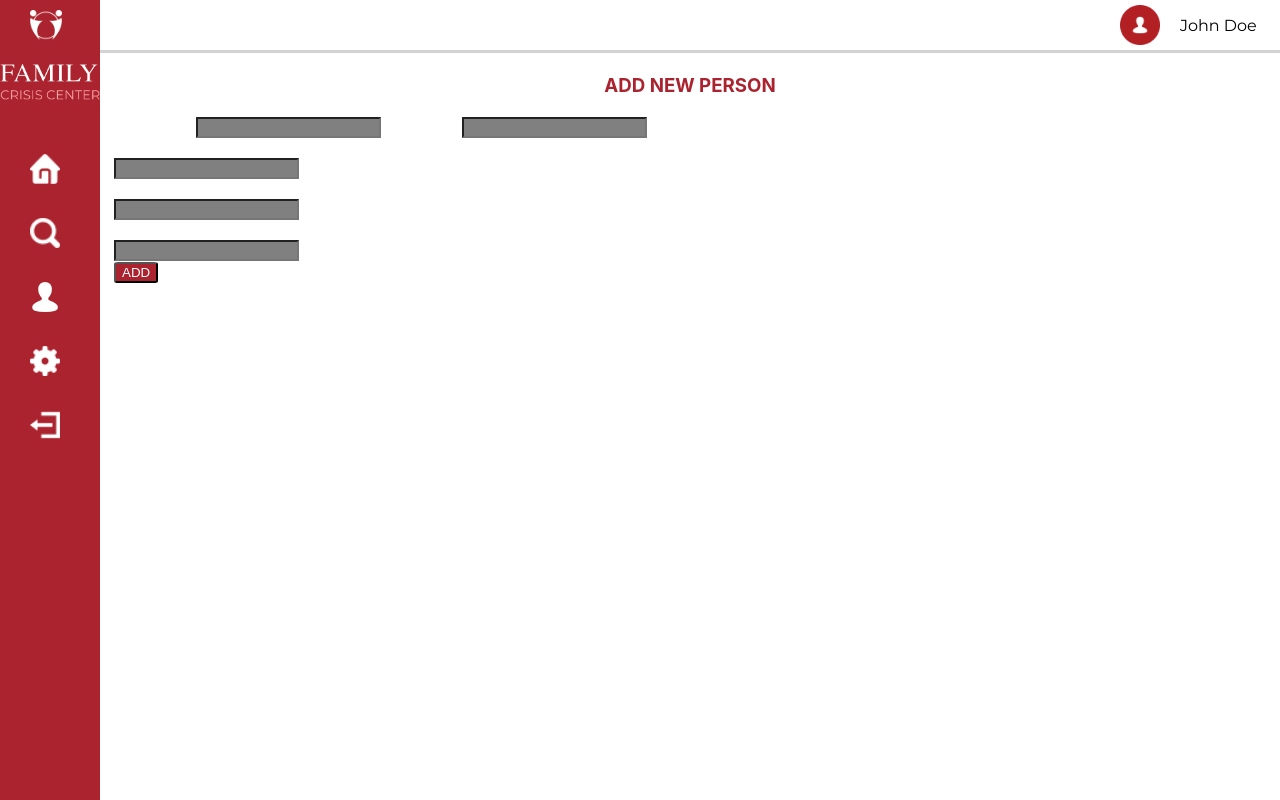
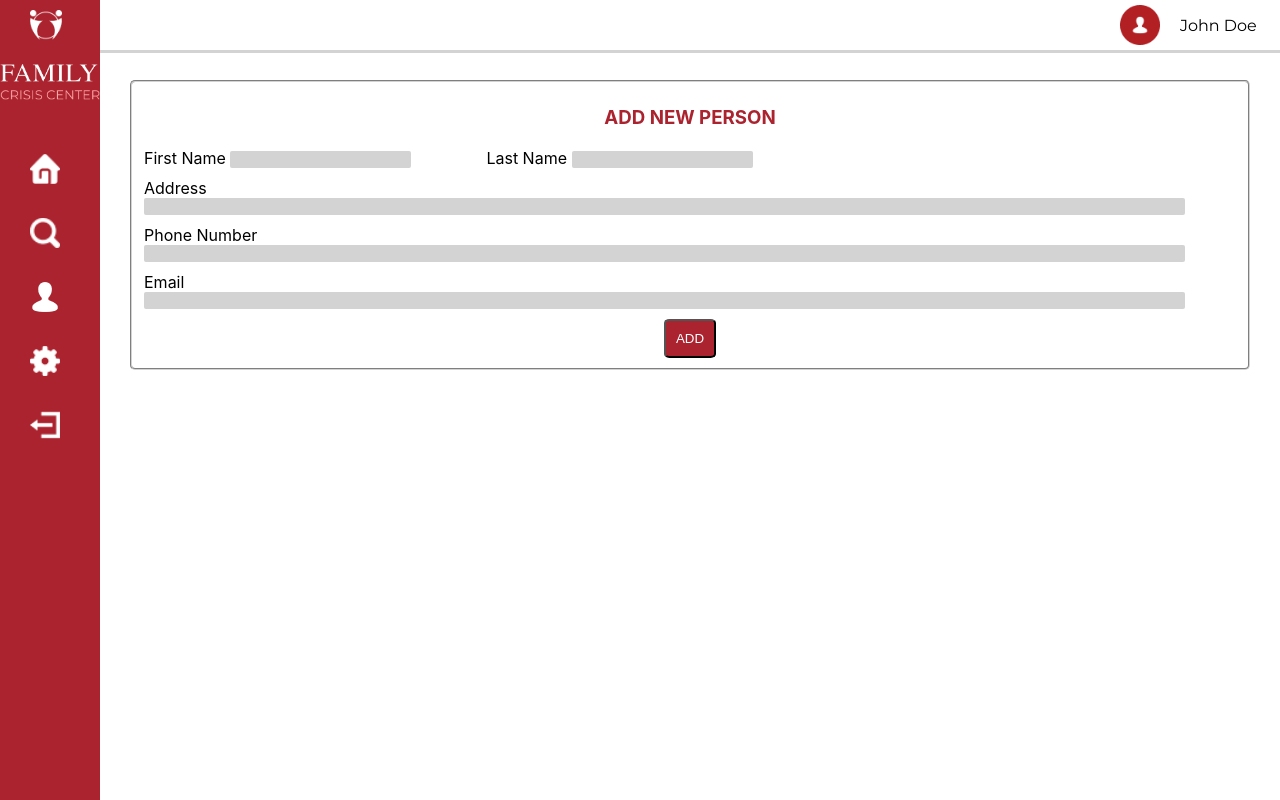
Before and after one commit to ACM-Service-Project/ACM-Service-Project-Frontend, a React (Create React App) app in the folder acm-service-project/: page /form in a window 1280 px wide. Built offline with nearby package versions, Linux system fonts and the light colour scheme.

Commit message:
formatted page

```diff
--- a/acm-service-project/src/pages/Form.js
+++ b/acm-service-project/src/pages/Form.js
@@ -10,13 +10,23 @@ function Form(){
             <fieldset>
                 <h3>ADD NEW PERSON</h3>
                 <form>
-                    <label class='fname'>First Name</label><input type='text' name='fName' class='fname'></input>
-                    <label class='lname'>Last Name</label><input type='text' name='lName' class='lname'></input>
+                    <div class='names'>
+                        <div class='first'>
+                            <label class='fname'>First Name </label><input type='text' name='fName' class='fname'></input>
+                        </div>
+                        <div class='last'>
+                            <label class='lname'>Last Name </label><input type='text' name='lName' class='lname'></input>
+                        </div>
+
+                    </div>
                     <label class='address'>Address</label><input type='text' name='address' class='address'></input>
                     <label class='pnumber'>Phone Number</label><input type='tel' name='pNumber' class='pnumber'></input>
                     <label class='email'>Email</label><input type='email' name='email' class='email'></input>
                 </form>
-                <button id='addPerson' type='submit'>ADD</button>
+                <div class='buttonHolder'>
+                    <button id='addPerson' type='submit'>ADD</button>
+                </div>
+
             </fieldset>
         </div>
     );
--- a/acm-service-project/src/styles/Form.css
+++ b/acm-service-project/src/styles/Form.css
@@ -1,11 +1,25 @@
 fieldset{
-    border-radius: 30%;
-    border-color: gray;
-    border: 5px;
+    border-radius: 5px;
+    border-color: lightgray;
+    margin: 30px;
 }
 h3{
     color: #aa232f;
     text-align: center;
+}
+label{
+    color: black;
+    margin-top: 10px;
+}
+input{
+    background-color: lightgrey;
+    margin: 0;
+    border: none;
+    border-radius: 2px;
+}
+.names{
+    display: flex;
+    gap: 75px;
 }
 .fname{
     display: inline;
@@ -15,19 +29,26 @@ h3{
 }
 .address{
     display: block;
+    width: 95%;
 }
 .pnumber{
     display: block;
+    width: 95%;
 }
 .email{
+    width: 95%;
     display: block;
 }
-input{
-    background-color: grey;
+.buttonHolder{
+    display: flex;
+    justify-content: center;
+    align-items: center;
 }
 #addPerson{
     border-radius: 10%;
     background-color: #aa232f;
     color: white;
     text-align: center;
+    padding: 10px;
+    margin-top: 10px;
 }
```
